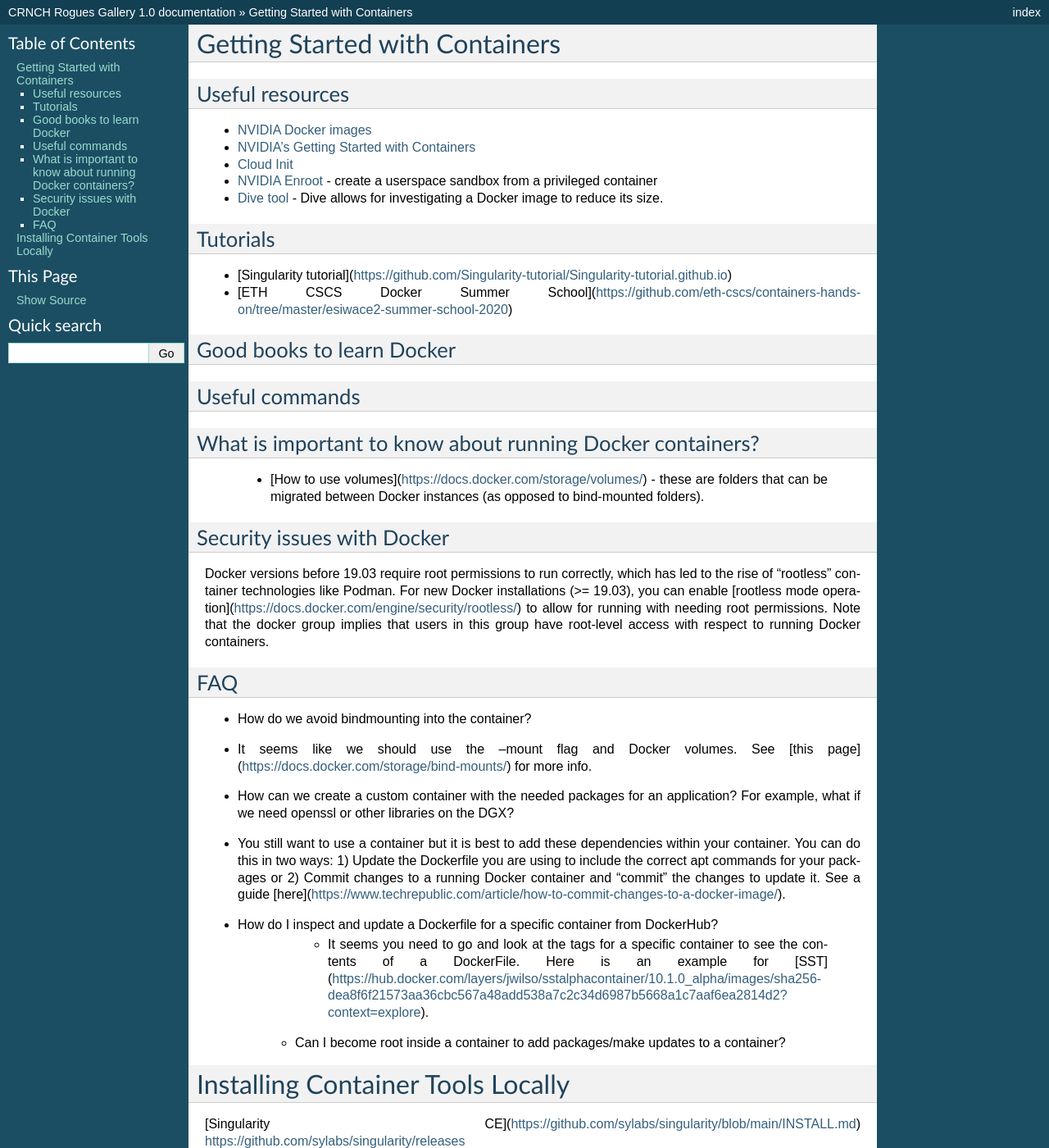
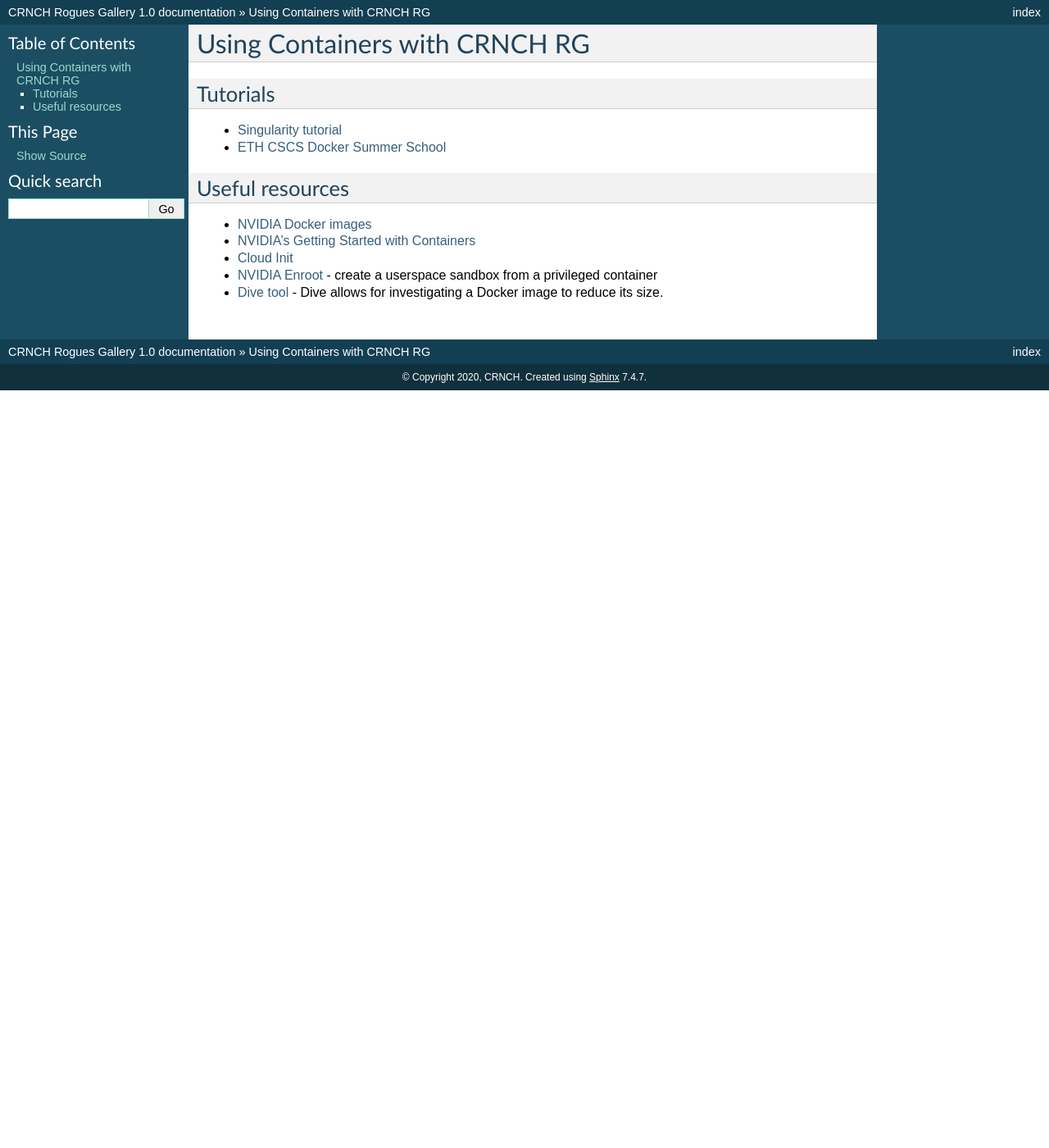
Before and after one commit to gt-crnch-rg/read-the-docs, a Sphinx documentation site: the page built from docs/general/containers.rst, in a window 1280 px wide and 1400 px high. Shown: the whole window at 82% size. Built offline with Sphinx 7.4.7, drawn with Linux system fonts in a browser that asks for light colours; pages that are not in the unit, such as notebooks, are missing from menus; some of the changed text lies outside the part shown.

Commit message:
Update containers.rst

```diff
--- a/docs/general/containers.rst
+++ b/docs/general/containers.rst
@@ -1,9 +1,11 @@
-============
-Using Containers (Docker, Singularity, Podman, etc.)
+====================================================
+Using Containers with CRNCH RG
 ====================================================
 
-Getting Started with Containers
-===============================
+Tutorials
+~~~~~~~~~~~~~~~~~
+- `Singularity tutorial <https://github.com/Singularity-tutorial/Singularity-tutorial.github.io>`__
+- `ETH CSCS Docker Summer School <https://github.com/eth-cscs/containers-hands-on/tree/master/esiwace2-summer-school-2020>`__
 
 Useful resources
 ~~~~~~~~~~~~~~~~~
@@ -12,48 +14,3 @@
 -  `Cloud Init <https://cloudinit.readthedocs.io/en/latest/>`__
 -  `NVIDIA Enroot <https://github.com/NVIDIA/enroot>`__ - create a userspace sandbox from a privileged container
 -  `Dive tool <https://github.com/wagoodman/dive>`__ - Dive allows for investigating a Docker image to reduce its size.
-
-Tutorials
-~~~~~~~~~~~~~~~~~
-- [Singularity tutorial](https://github.com/Singularity-tutorial/Singularity-tutorial.github.io)
-- [ETH CSCS Docker Summer School](https://github.com/eth-cscs/containers-hands-on/tree/master/esiwace2-summer-school-2020)
-
-Good books to learn Docker
-~~~~~~~~~~~~~~~~~
-
-Useful commands
-~~~~~~~~~~~~~~~~~
-.. code::
-   * singularity inspect -d helloworld.sif
-   * singularity shell
-
-What is important to know about running Docker containers?
-~~~~~~~~~~~~~~~~~
-   * [How to use volumes](https://docs.docker.com/storage/volumes/) - these are folders that can be migrated between Docker instances (as opposed to bind-mounted folders).
-
-Security issues with Docker
-~~~~~~~~~~~~~~~~~
-Docker versions before 19.03 require root permissions to run correctly, which has led to the rise of "rootless" container technologies like Podman. For new Docker installations (>= 19.03), you can enable [rootless mode operation](https://docs.docker.com/engine/security/rootless/) to allow for running with needing root permissions. Note that the docker group implies that users in this group have root-level access with respect to running Docker containers.
-
-FAQ
-~~~~~~~~~~~~~~~~~
-* How do we avoid bindmounting into the container?
-
-* It seems like we should use the --mount flag and Docker volumes. See [this page](https://docs.docker.com/storage/bind-mounts/) for more info.
-* How can we create a custom container with the needed packages for an application? For example, what if we need openssl or other libraries on the DGX?
-
-* You still want to use a container but it is best to add these dependencies within your container. You can do this in two ways: 1) Update the Dockerfile you are using to include the correct apt commands for your packages or 2) Commit changes to a running Docker container and "commit" the changes to update it. See a guide [here](https://www.techrepublic.com/article/how-to-commit-changes-to-a-docker-image/).
-
-* How do I inspect and update a Dockerfile for a specific container from DockerHub?
-       * It seems you need to go and look at the tags for a specific container to see the contents of a DockerFile. Here is an example for [SST](https://hub.docker.com/layers/jwilso/sstalphacontainer/10.1.0_alpha/images/sha256-dea8f6f21573aa36cbc567a48add538a7c2c34d6987b5668a1c7aaf6ea2814d2?context=explore).
-
-   * Can I become root inside a container to add packages/make updates to a container?
-
-
-
-
-
-Installing Container Tools Locally
-==================================
-[Singularity CE](https://github.com/sylabs/singularity/blob/main/INSTALL.md)
-https://github.com/sylabs/singularity/releases
```
